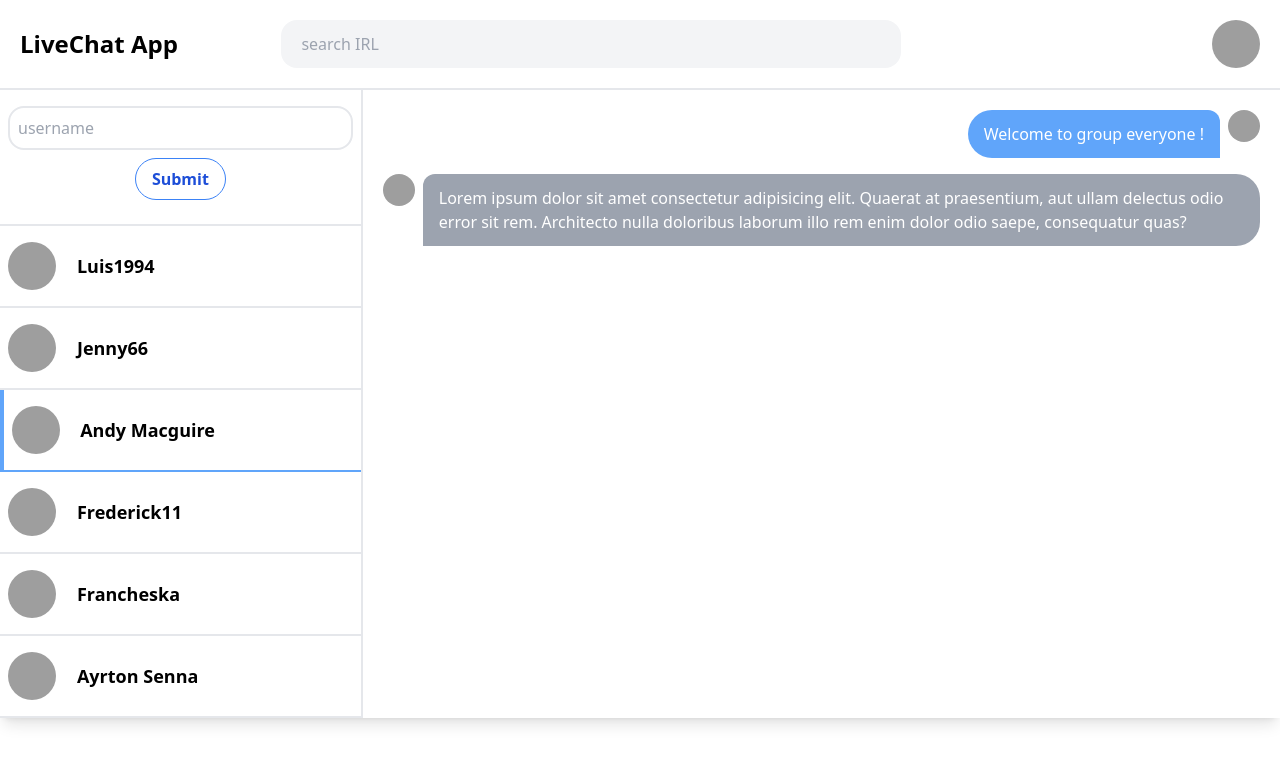
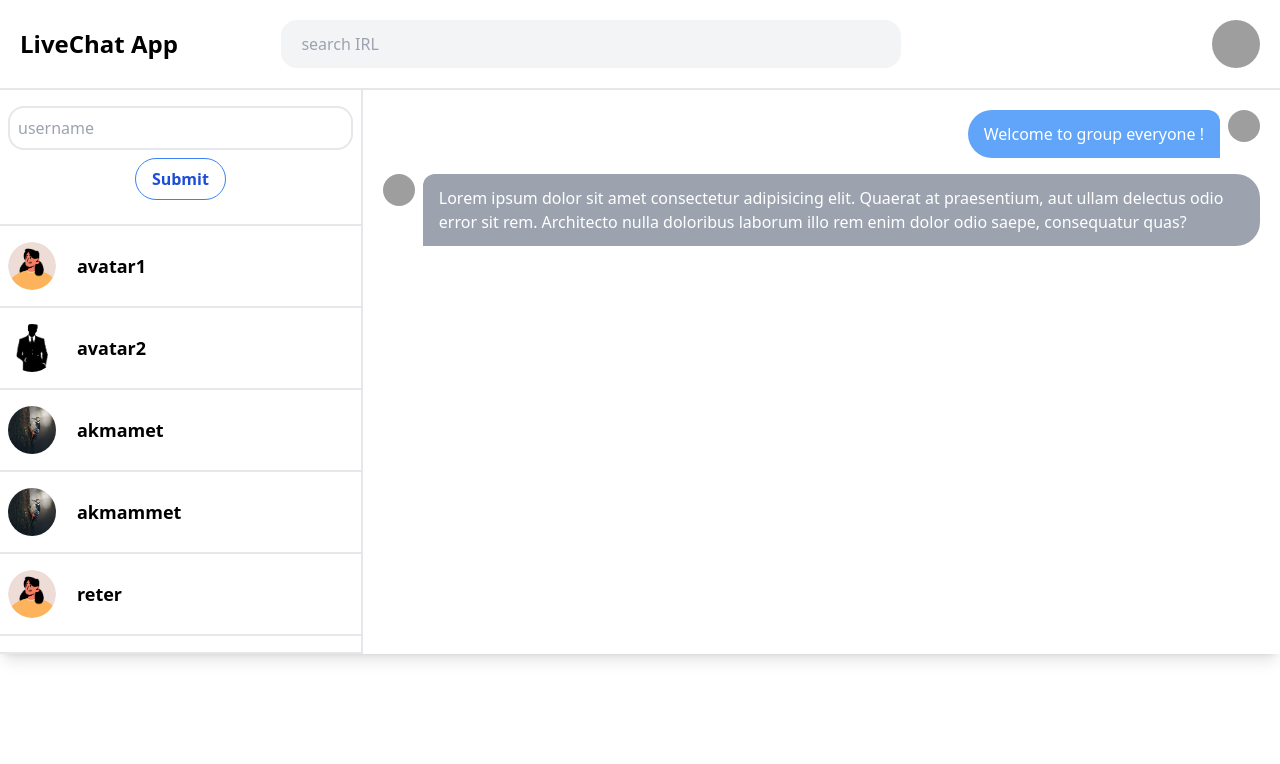
Before and after one commit to anurmamedov/live-chat, a Django app: page / in a window 1280 px wide. Shown: the top 764 px of the page. Run offline with Django 5.2, Linux system fonts and the light colour scheme; data comes from the database, SQL or seed files in the repository; both versions use the stored data as it was after the commit; style sheets or scripts are compiled from the project's sources; grey boxes are pictures that could not be loaded.

Commit message:
old users removed backedn user activated

```diff
--- a/chatapp/chatapp/settings.py
+++ b/chatapp/chatapp/settings.py
@@ -62,6 +62,9 @@ MIDDLEWARE = [
 ]
 
 ROOT_URLCONF = 'chatapp.urls'
+
+MEDIA_URL = '/media/'
+MEDIA_ROOT = BASE_DIR / 'media'
 
 TEMPLATES = [
     {
--- a/chatapp/chatapp/urls.py
+++ b/chatapp/chatapp/urls.py
@@ -17,6 +17,8 @@ Including another URLconf
 from django.contrib import admin
 from django.urls import path, include
 from main import views
+from django.conf import settings
+from django.conf.urls.static import static
 
 
 
@@ -26,3 +28,7 @@ urlpatterns = [
     path('output.css', views.serve_css, name='serve-css'),
     path('check/', include('main.urls'))
 ]
+
+
+if settings.DEBUG:
+    urlpatterns += static(settings.MEDIA_URL, document_root=settings.MEDIA_ROOT)
--- a/chatapp/main/templates/main.html
+++ b/chatapp/main/templates/main.html
@@ -68,93 +68,27 @@
     </div>
     <!-- end search compt -->
     <!-- user list -->
+     {% for user in users %}
     <div
       class="flex flex-row py-4 px-2 justify-center items-center border-b-2"
     >
       <div class="w-1/4">
         <img
-          src="https://avatar.iran.liara.run/public/13"
+          src="{{ user.avatar.url }}"
           class="object-cover h-12 w-12 rounded-full"
-          alt=""
+          alt="{{ user.username }}"
         />
       </div>
       <div class="w-full">
-        <div class="text-lg font-semibold">Luis1994</div>
+        <div class="text-lg font-semibold">{{ user.username }}</div>
         <!-- <span class="text-gray-500">Pick me at 9:00 Am</span> -->
       </div>
     </div>
-    <div class="flex flex-row py-4 px-2 items-center border-b-2">
-      <div class="w-1/4">
-        <img
-          src="https://avatar.iran.liara.run/public/68"
-          class="object-cover h-12 w-12 rounded-full"
-          alt=""
-        />
-      </div>
-      <div class="w-full">
-        <div class="text-lg font-semibold">Jenny66</div>
-        <!-- <span class="text-gray-500">Hi Sam, Welcome</span> -->
-      </div>
+    {% endfor %}
+    <div class="flex flex-row py-2 px-2 items-center border-b-2">
+      <!-- some empty border -->
     </div>
-    <div
-      class="flex flex-row py-4 px-2 items-center border-b-2 border-l-4 border-blue-400"
-    >
-      <div class="w-1/4">
-        <img
-          src="https://avatar.iran.liara.run/public/44"
-          class="object-cover h-12 w-12 rounded-full"
-          alt=""
-        />
-      </div>
-      <div class="w-full">
-        <div class="text-lg font-semibold">Andy Macguire</div>
-        <!-- <span class="text-gray-500">Lusi : Thanks Everyone</span> -->
-      </div>
-    </div>
-    <div class="flex flex-row py-4 px-2 items-center border-b-2">
-      <div class="w-1/4">
-        <img
-          src="https://avatar.iran.liara.run/public/13"
-          class="object-cover h-12 w-12 rounded-full"
-          alt=""
-        />
-      </div>
-      <div class="w-full">
-        <div class="text-lg font-semibold">Frederick11</div>
-        <!-- <span class="text-gray-500">Evan : some one can fix this</span> -->
-      </div>
-    </div>
-    <div class="flex flex-row py-4 px-2 items-center border-b-2">
-      <div class="w-1/4">
-        <img
-          src="https://avatar.iran.liara.run/public/69"
-          class="object-cover h-12 w-12 rounded-full"
-          alt=""
-        />
-      </div>
-      <div class="w-full ">
-        <div class="text-lg font-semibold">Francheska</div>
-        <!-- <span class="text-gray-500">Evan : some one can fix this</span> -->
-      </div>
-    </div>
-
-    <div class="flex flex-row py-4 px-2 items-center border-b-2">
-      <div class="w-1/4">
-        <img
-          src="https://avatar.iran.liara.run/public/8"
-          class="object-cover h-12 w-12 rounded-full"
-          alt=""
-        />
-      </div>
-      <div class="w-full">
-        <div class="text-lg font-semibold">Ayrton Senna</div>
-        <!-- <span class="text-gray-500">Evan : some one can fix this</span> -->
-      </div>
-    </div>
-    <!-- end user list -->
   </div>
-  <!-- end chat list -->
-  <!-- message -->
   <div class="w-full px-5 flex flex-col justify-between">
     <div class="flex flex-col mt-5">
       <div class="flex justify-end mb-4">
--- a/chatapp/main/views.py
+++ b/chatapp/main/views.py
@@ -3,9 +3,10 @@ from django.http import HttpResponse, JsonResponse
 from pathlib import Path
 from .models import MyUser
 
+
 def main_view(request):
-    print(MyUser.objects.all())
-    return render(request, 'main.html', {})
+    users = MyUser.objects.all()
+    return render(request, 'main.html', {'users': users})
 
 
 def serve_css(request):
```
Also changed, not shown: chatapp/db.sqlite3, chatapp/media/avatars/default.png (renamed from chatapp/avatars/default.png), chatapp/media/avatars/office-avatar-man.jpg (renamed from chatapp/avatars/office-avatar-man.jpg), chatapp/media/avatars/office-avatar-man_MYrVnZH.jpg (added), chatapp/media/avatars/woodpecker.jpg (renamed from chatapp/avatars/woodpecker.jpg), chatapp/media/avatars/woodpecker_CE6GxKq.jpg (added), chatapp/media/avatars/woodpecker_XwwVeRe.jpg (added).
